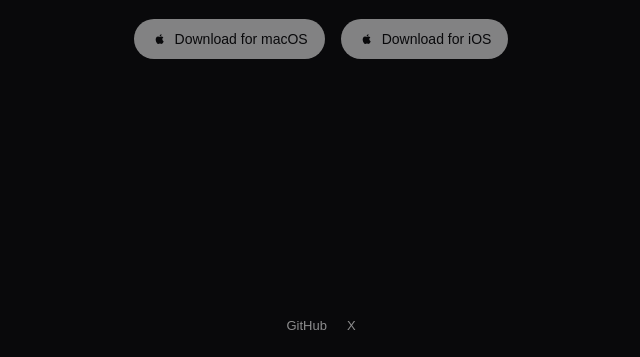
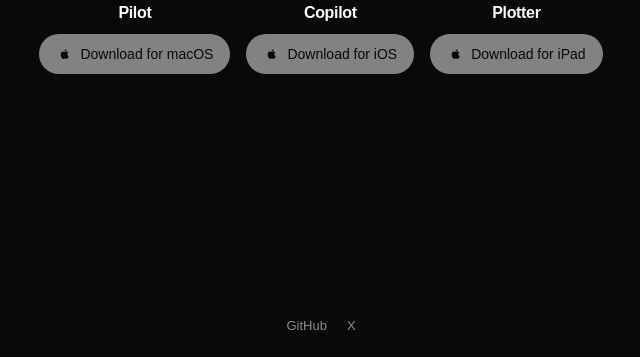
Before and after one commit to joeblau/blau, an Astro site in the folder workers/web/: page / in a window 1280 px wide. Shown: the part 443-800 px from the top of the page, without its empty margins (319-959 px from the left). Built offline with nearby package versions, Linux system fonts and the light colour scheme; Astro itself is replaced by a stand-in of ours.

Commit message:
Add iPad download to landing page (#208)

```diff
--- a/workers/web/src/components/Hero.astro
+++ b/workers/web/src/components/Hero.astro
@@ -7,19 +7,35 @@
     <h1 id="page-title">Blau</h1>
 
     <div class="landing__actions" aria-label="Downloads">
+      <div class="landing__download">
+        <h2>Pilot</h2>
         <Button rounded type="button" disabled title="Coming soon">
           <svg viewBox="0 0 24 24" data-icon="inline-start" aria-hidden="true">
             <path d="M17.05 12.54c.02 2.22 1.95 2.96 1.97 2.97-.02.05-.31 1.06-1.02 2.1-.61.9-1.25 1.8-2.26 1.82-.98.02-1.3-.59-2.43-.59-1.12 0-1.48.57-2.41.61-.97.04-1.71-.97-2.33-1.86-1.27-1.84-2.24-5.2-.94-7.47a3.62 3.62 0 0 1 3.08-1.86c.96-.02 1.87.65 2.43.65.56 0 1.62-.8 2.73-.69.46.02 1.77.19 2.61 1.42-.07.04-1.56.91-1.54 2.9ZM15.14 7.05c.51-.62.86-1.49.76-2.36-.74.03-1.64.5-2.17 1.11-.48.55-.9 1.44-.78 2.28.83.06 1.67-.42 2.19-1.03Z" />
           </svg>
           <span>Download for macOS</span>
         </Button>
+      </div>
 
+      <div class="landing__download">
+        <h2>Copilot</h2>
         <Button rounded type="button" disabled title="Coming soon">
           <svg viewBox="0 0 24 24" data-icon="inline-start" aria-hidden="true">
             <path d="M17.05 12.54c.02 2.22 1.95 2.96 1.97 2.97-.02.05-.31 1.06-1.02 2.1-.61.9-1.25 1.8-2.26 1.82-.98.02-1.3-.59-2.43-.59-1.12 0-1.48.57-2.41.61-.97.04-1.71-.97-2.33-1.86-1.27-1.84-2.24-5.2-.94-7.47a3.62 3.62 0 0 1 3.08-1.86c.96-.02 1.87.65 2.43.65.56 0 1.62-.8 2.73-.69.46.02 1.77.19 2.61 1.42-.07.04-1.56.91-1.54 2.9ZM15.14 7.05c.51-.62.86-1.49.76-2.36-.74.03-1.64.5-2.17 1.11-.48.55-.9 1.44-.78 2.28.83.06 1.67-.42 2.19-1.03Z" />
           </svg>
           <span>Download for iOS</span>
         </Button>
+      </div>
+
+      <div class="landing__download">
+        <h2>Plotter</h2>
+        <Button rounded type="button" disabled title="Coming soon">
+          <svg viewBox="0 0 24 24" data-icon="inline-start" aria-hidden="true">
+            <path d="M17.05 12.54c.02 2.22 1.95 2.96 1.97 2.97-.02.05-.31 1.06-1.02 2.1-.61.9-1.25 1.8-2.26 1.82-.98.02-1.3-.59-2.43-.59-1.12 0-1.48.57-2.41.61-.97.04-1.71-.97-2.33-1.86-1.27-1.84-2.24-5.2-.94-7.47a3.62 3.62 0 0 1 3.08-1.86c.96-.02 1.87.65 2.43.65.56 0 1.62-.8 2.73-.69.46.02 1.77.19 2.61 1.42-.07.04-1.56.91-1.54 2.9ZM15.14 7.05c.51-.62.86-1.49.76-2.36-.74.03-1.64.5-2.17 1.11-.48.55-.9 1.44-.78 2.28.83.06 1.67-.42 2.19-1.03Z" />
+          </svg>
+          <span>Download for iPad</span>
+        </Button>
+      </div>
     </div>
   </div>
 
--- a/workers/web/src/layouts/Layout.astro
+++ b/workers/web/src/layouts/Layout.astro
@@ -8,7 +8,7 @@
 
 const {
   title,
-  description = 'Download Blau for macOS and iOS.',
+  description = 'Download Blau for macOS, iOS, and iPadOS.',
 } = Astro.props;
 ---
 
--- a/workers/web/src/pages/index.astro
+++ b/workers/web/src/pages/index.astro
@@ -5,7 +5,7 @@
 
 <Layout
   title="Blau"
-  description="Download Blau for macOS and iOS."
+  description="Download Blau for macOS, iOS, and iPadOS."
 >
   <main>
     <Hero />
--- a/workers/web/src/styles/global.css
+++ b/workers/web/src/styles/global.css
@@ -67,6 +67,20 @@
   display: flex;
   flex: none;
   gap: 1rem;
+}
+
+.landing__download {
+  display: grid;
+  justify-items: center;
+  gap: 0.75rem;
+}
+
+.landing__download h2 {
+  margin: 0;
+  color: var(--foreground);
+  font-size: 1rem;
+  font-weight: 600;
+  letter-spacing: -0.02em;
 }
 
 .button {
```
Also changed, not shown: workers/web/test/site.test.mjs (+5 -1 lines). Lines whose indentation alone changed are shown as unchanged.
